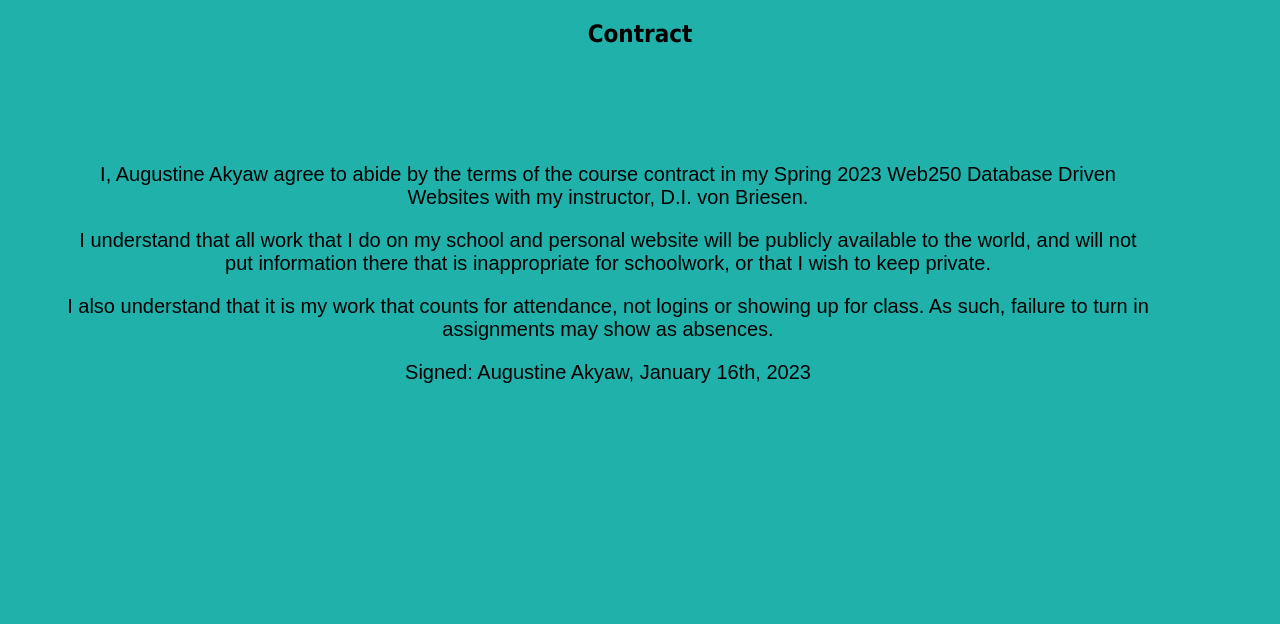
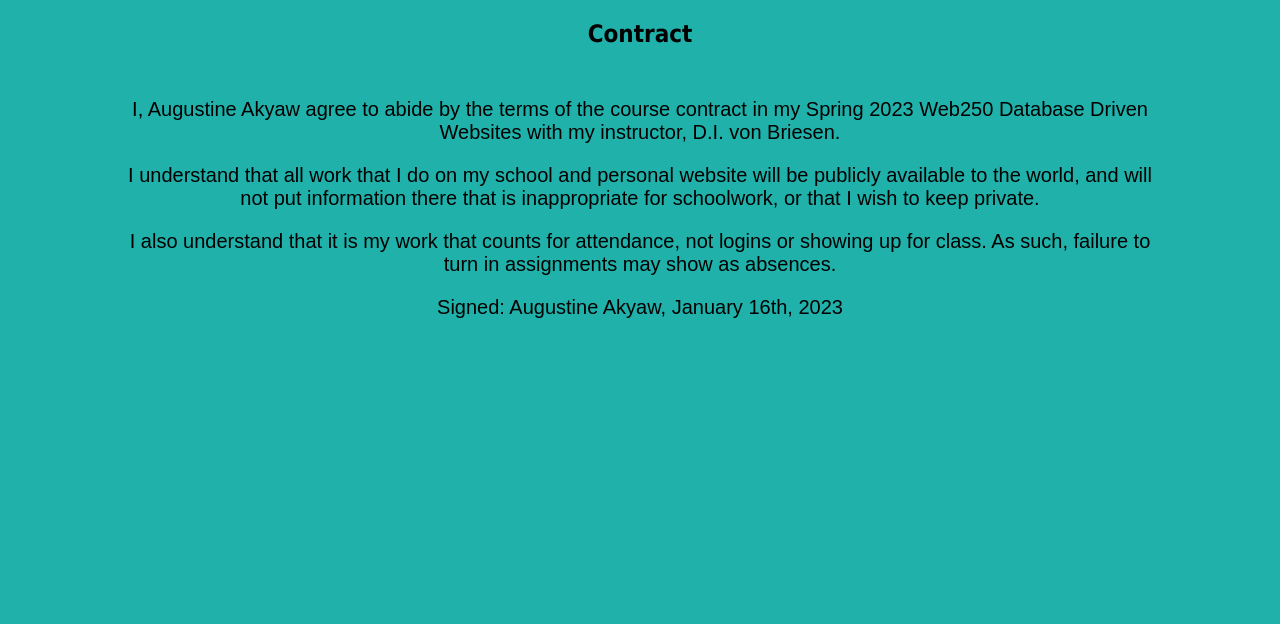
Before and after one commit to SunOfGad/SunOfGad.github.io, a PHP site: page /contract.html in a window 1280 px wide. Shown: the part 103-727 px from the top of the page. Run offline with PHP 8.4, Linux system fonts and the light colour scheme.

Commit message:
section update

```diff
--- a/web250/styles/default.css
+++ b/web250/styles/default.css
@@ -92,8 +92,8 @@ footer.navbar {
 
   section {
     font: 20px Arial;
-    padding-left: 5%;
-    padding-top: 75px;
+    padding-left: 10%;
+    padding-top: 10px;
     padding-right: 10%;
     text-align: center;
 }
```
